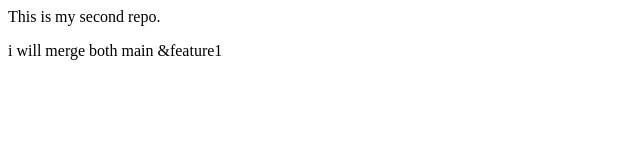
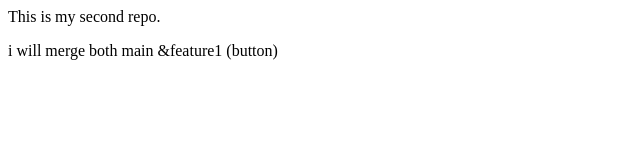
Before and after one commit to Tauffiqshaik/localrepo, a plain HTML site: page index.html in a window 1280 px wide. Shown: the full height of the page, 0-640 px from the left. Drawn offline with Linux system fonts and the light colour scheme.

Commit message:
Add Button

```diff
--- a/index.html
+++ b/index.html
@@ -1,2 +1,2 @@
 <p> This is my second repo.</p>
-<p>i will merge both main &feature1</p>
+<p>i will merge both main &feature1 (button)</p>
```
